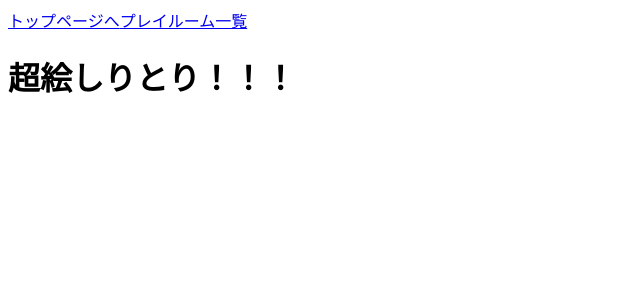
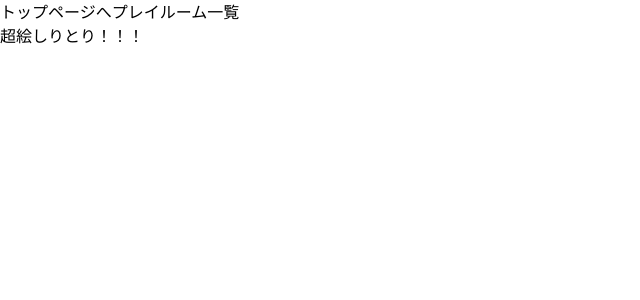
Before and after one commit to teritamas/super-picture-shiritori, a Nuxt app: page / in a window 1280 px wide. Shown: the top 300 px of the page, without its empty margins (0-640 px from the left). Built offline with nearby package versions, Linux system fonts and the light colour scheme.

Commit message:
:up: flowbiteの導入

```diff
--- /dev/null
+++ b/assets/css/input.css
@@ -0,0 +1,3 @@
+@tailwind base;
+@tailwind components;
+@tailwind utilities;
--- a/nuxt.config.ts
+++ b/nuxt.config.ts
@@ -1,4 +1,5 @@
 // https://nuxt.com/docs/api/configuration/nuxt-config
 export default defineNuxtConfig({
-  devtools: { enabled: true }
-})
+  devtools: { enabled: true },
+  modules: ["@nuxtjs/tailwindcss"],
+});
--- a/package.json
+++ b/package.json
@@ -10,6 +10,7 @@
   },
   "devDependencies": {
     "@nuxt/devtools": "latest",
+    "@nuxtjs/tailwindcss": "^6.8.0",
     "@types/node": "^18",
     "@types/uuid": "^9.0.2",
     "nuxt": "^3.6.0",
@@ -17,6 +18,7 @@
   },
   "dependencies": {
     "firebase-admin": "^11.9.0",
+    "flowbite": "^1.6.6",
     "just": "^0.1.8"
   }
 }
--- /dev/null
+++ b/plugins/flowbite.client.ts
@@ -0,0 +1,5 @@
+import * as flowbite from "flowbite";
+
+export default defineNuxtPlugin((nuxtApp) => {
+  nuxtApp.vueApp.use(flowbite);
+});
--- /dev/null
+++ b/tailwind.config.js
@@ -0,0 +1,16 @@
+/** @type {import('tailwindcss').Config} */
+module.exports = {
+  content: [
+    "./app.vue",
+    "./components/**/*.{js,vue,ts}",
+    "./layouts/**/*.vue",
+    "./pages/**/*.vue",
+    "./plugins/**/*.{js,ts}",
+    "./nuxt.config.{js,ts}",
+    "./node_modules/flowbite/**/*.{js,ts}",
+  ],
+  theme: {
+    extend: {},
+  },
+  plugins: [require("flowbite/plugin")],
+};
```
Also changed, not shown: 1 other file (tests, documents, lock files or other folders).
